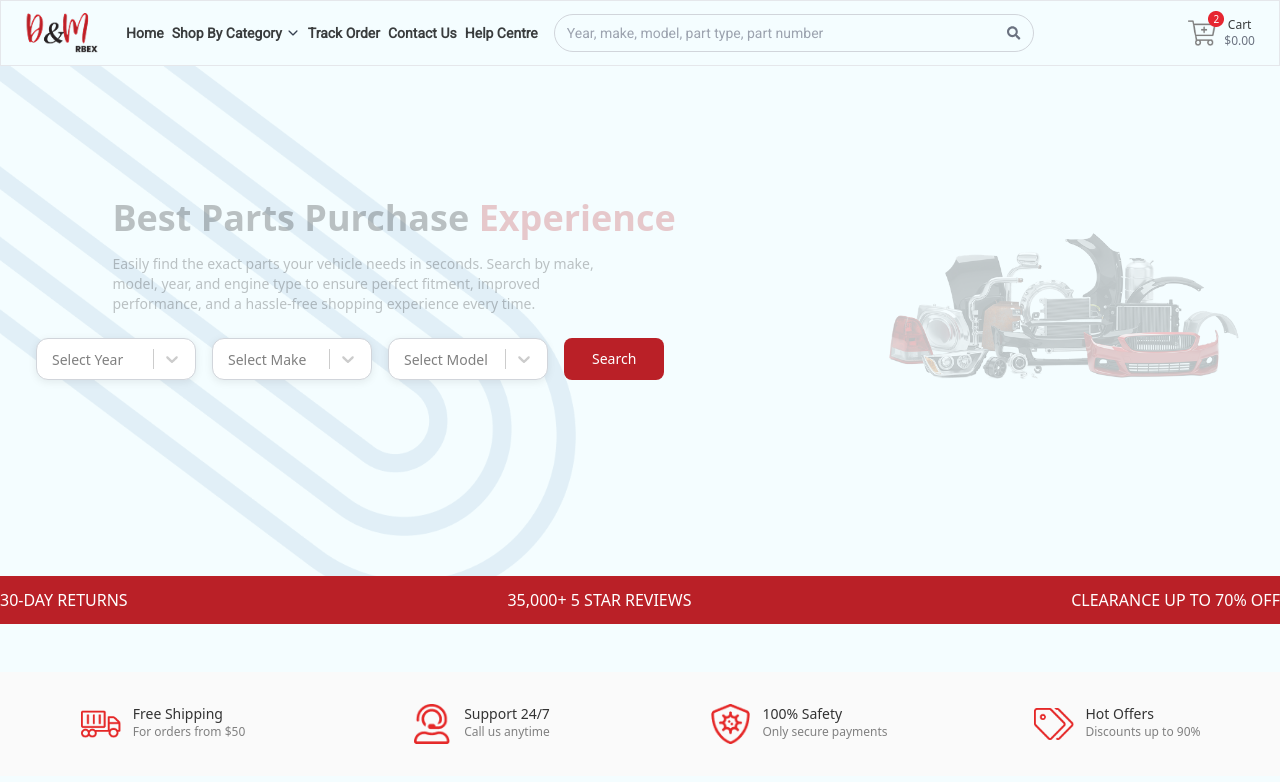
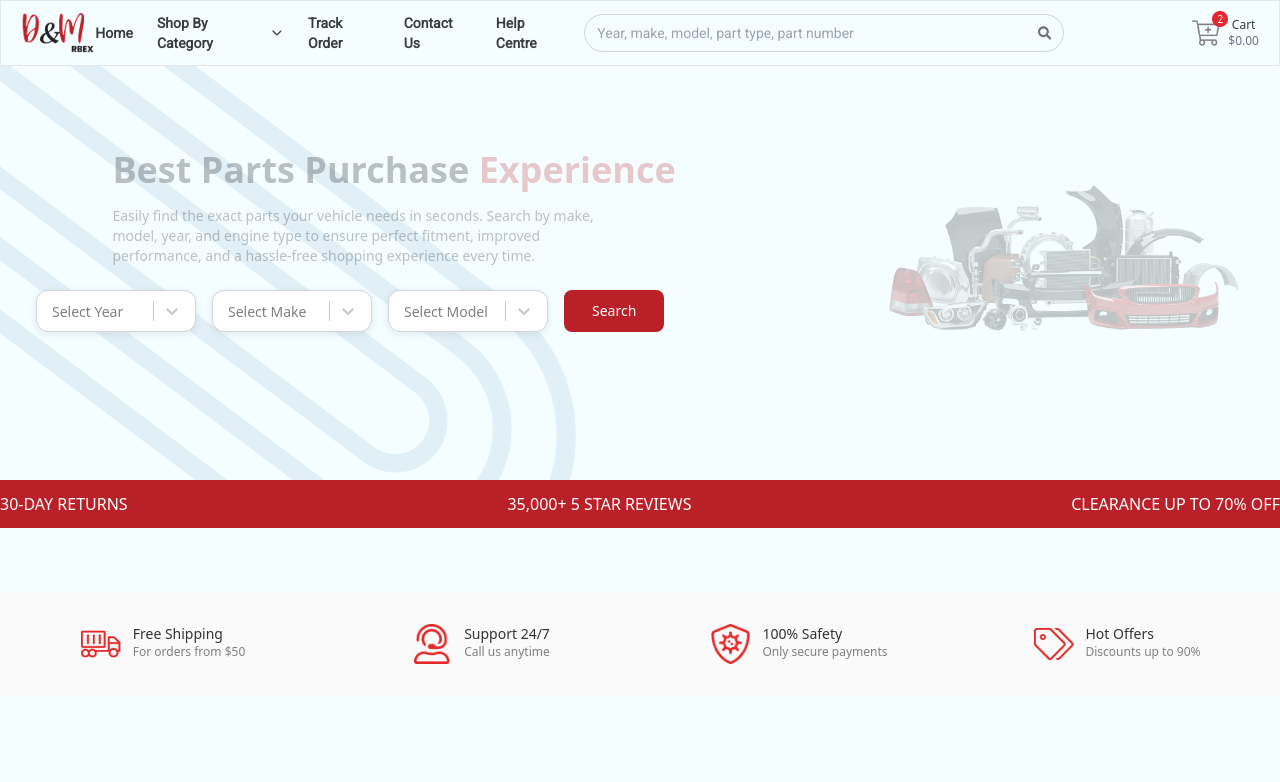
Before and after one commit to Next-Bridge-System/rbex-frontend-design, a React (Vite) app: page / in a window 1280 px wide. Shown: the top 782 px of the page. Built offline with nearby package versions, Linux system fonts and the light colour scheme.

Commit message:
Responsive

```diff
--- a/src/components/Footer.jsx
+++ b/src/components/Footer.jsx
@@ -3,9 +3,9 @@ import { useNavigate } from 'react-router-dom';
 const Footer = () => {
   const navigate = useNavigate();
   return (
-    <div className="bg-[#1B1A1A]">
-      <footer className="text-white px-4 py-7 border-b flex justify-center">
-        <div className="w-full max-w-[1200px] grid grid-cols-1 sm:grid-cols-2 lg:grid-cols-3 gap-10">
+    <div className="bg-[#1B1A1A] max-w-[1440px] mx-auto ">
+<footer className="text-white px-4 py-7 border-b w-full">
+  <div className="w-full max-w-[1200px] mx-auto grid grid-cols-1 sm:grid-cols-2 lg:grid-cols-3 gap-10">
           {/* Logo + Contact */}
           <div className="flex flex-col gap-4 ">
             <img
@@ -19,7 +19,7 @@ const Footer = () => {
             />
             <div className="flex items-center gap-2 text-sm text-[#BBBBBB]">
               <img src="/assets/location.png" alt="Location" />
-              <span>Los Angeles,CA 90210</span>
+              <span>Los Angeles, CA 90210</span>
             </div>
             <div className="flex items-center gap-2 text-sm text-[#BBBBBB]">
               <img src="/assets/phone.png" alt="Phone" />
--- a/src/components/Navbar.jsx
+++ b/src/components/Navbar.jsx
@@ -10,12 +10,12 @@ const Navbar = () => {
   const navigate = useNavigate();
 
   return (
-    <nav className="bg-navbar  shadow-md py-3 border text-navText">
-      <div className="  ">
+    <nav className="bg-navbar   shadow-md py-3 border text-navText">
+      <div className="px-5  ">
         {/* Main Navbar Content */}
-         <div className="max-w-7xl mx-auto px-6 flex justify-between items-center">
+         <div className="max-w-7xl mx-auto  flex justify-between items-center">
           {/* Logo and Mobile Menu Button */}
-          <div className="flex items-center gap-4">
+          <div className="flex items-center gap-6 ">
             <img src="/assets/logo 6.png" alt="Logo" className="h-10 md:h-10 w-auto" />
             <button
               className="lg:hidden text-xl text-navText"
@@ -28,7 +28,7 @@ const Navbar = () => {
           {/* Desktop Menu and Search */}
           <div className="hidden lg:flex  items-center gap-13 justify-between  mr-32">
             {/* Desktop Navigation */}
-            <ul className="flex gap-2 font-semibold font-roboto text-[#393C3D]   text-sm items-center">
+            <ul className="flex gap-6  font-semibold font-roboto text-[#393C3D]   text-sm items-center">
               <li className="cursor-pointer  hover:text-strip" onClick={() => navigate('/')}>
                 Home
               </li>
--- a/src/pages/Landing.jsx
+++ b/src/pages/Landing.jsx
@@ -11,6 +11,7 @@ import Items from '../sections/landing/Items'
 import LatestArticle from '../sections/landing/latestArticle'
 import Testimonials from '../sections/landing/Testimonials'
 import Footer from '../components/Footer'
+import DiscountBanner from '../sections/landing/DiscountBanner';
 
 
 
@@ -24,6 +25,8 @@ const Landing = () => {
       <AnimatedSection ><Categories /></AnimatedSection>
       <AnimatedSection ><EngineDrivetrainSection /></AnimatedSection>
       <AnimatedSection ><Products /></AnimatedSection>
+      <AnimatedSection ><DiscountBanner /></AnimatedSection>
+
       <AnimatedSection ><PopularCategory /></AnimatedSection>
       <AnimatedSection ><PromoBanners /></AnimatedSection>
       <AnimatedSection ><Items /></AnimatedSection>
--- a/src/sections/landing/DiscountBanner.jsx
+++ b/src/sections/landing/DiscountBanner.jsx
@@ -1,44 +1,8 @@
-// import React from 'react';
-
-// const DiscountBanner = () => {
-//   return (
-//     <div className="relative w-full h-[200px]  mt-16 mb-10">
-//   {/* Background Image */}
-//   <img
-//     src="src/assets/section.png"
-//     alt="Background"
-//     className="absolute top-10 left-0  w-full h-full object-cover z-0"
-//   />
-
-//   {/* Gradient Overlay */}
-//   <img
-//     src="src/assets/gradient.png"
-//     alt="Gradient Overlay"
-//     className="absolute left-0 top-10 w-full h-full object-cover z-10"
-//   />
-
-//   {/* Text Content */}
-//   {/* Text Content */}
-//   <div className="absolute z-20 left-10 top-1/2 transform -translate-y-1/2 text-white max-w-md">
-//    <h2 className="text-3xl mt-16 font-bold mb-2">Get 22% off</h2>
-//     <p className="text-sm text-white opacity-70">
-//     This discount is not valid in conjunction with other offers.
-//     </p>
-//      </div>
-
-//   {/* Disk Plate Image */}
-//   <img src="src/assets/discount.png" alt="Disc Plate"
-//    className="absolute h-[300px] sm:h-[200px] md:h-[300px] z-20 object-contain" />
-// </div>
-
-//   );
-// };
-
-// export default DiscountBanner;
-
 const DiscountBanner = () => {
   return (
-    <div className="relative w-full  mx-auto h-[90px] sm:h-[150px] md:h-[200px] lg:h-[200px] mt-36   ">
+
+
+<div className="relative w-full max-w-[1440px] mx-auto h-[90px] sm:h-[150px] md:h-[200px] lg:h-[190px] mt-36">
 
       {/* Background Image */}
       <img
@@ -55,8 +19,8 @@ const DiscountBanner = () => {
       />
 
       {/* Text Content */}
-     <div className="absolute inset-0 z-20 flex items-center justify-between px-4 sm:px-10">
-  <div className="w-full max-w-8xl mx-auto flex items-center justify-between">
+     <div className="absolute  inset-0 z-20 flex items-center justify-between px-4 sm:px-20">
+     <div className="w-full max-w-8xl mx-auto flex items-center justify-between">
     {/* Left Text */}
     <div className="max-w-[230px] lg:max-w-[540px] lg:ml-9 sm:max-w-md">
       <h2 className="text-base sm:text-xl text-white md:text-3xl lg:text-3xl font-bold mb-2">
@@ -78,6 +42,7 @@ const DiscountBanner = () => {
 
 
     </div>
+
   );
 };
 
--- a/src/sections/landing/Hero.jsx
+++ b/src/sections/landing/Hero.jsx
@@ -146,7 +146,7 @@ const Hero = () => {
   return (
 
 
-    <section className="relative  bg-[#F4FDFF] py-12 overflow-hidden">
+    <section className="relative  bg-[#F4FDFF] mb-16  overflow-hidden">
       {/* Layered Background Vectors */}
       <img
         src="/assets/bg1.png"
@@ -163,11 +163,11 @@ const Hero = () => {
         alt="bg3"
         className="absolute top-0 left-0 w-[50%] lg:w-[35%] opacity-10 z-0 pointer-events-none"
       />
-      <div className="max-w-7xl mx-auto flex flex-col-reverse lg:flex-row items-center justify-center ">
+      <div className="max-w-7xl  mx-auto flex flex-col-reverse lg:flex-row items-center justify-center ">
 
 
         {/* Left Content */}
-        <div className="w-full lg:w-1/1 mx-auto lg:ml-9  text-center lg:text-left">
+        <div className="w-full lg:w-1/1  mx-auto lg:ml-9  text-center lg:text-left">
           {/* Slider Text Block */}
           <AnimatePresence mode="wait">
             <motion.div
@@ -229,7 +229,7 @@ const Hero = () => {
       </div>
 
       {/* Filter Strip */}
-      <div className="mt-28 relative z-10">
+      <div className="mt-16 relative z-10">
         <FilterStrip />
       </div>
     </section>
--- a/src/sections/landing/PopularCategory.jsx
+++ b/src/sections/landing/PopularCategory.jsx
@@ -86,7 +86,7 @@ const PopularCategory = () => {
   const containerWidth = products.length * itemWidth;
 
   return (
-<section className="text-gray-800  max-w-7xl mx-auto mt-10">
+<section className="text-gray-800   max-w-7xl mx-auto mt-32">
       {/* Top Heading */}
       <div className=" flex container justify-between px-4 items-center">
         {/* Heading */}
--- a/src/sections/landing/Products.jsx
+++ b/src/sections/landing/Products.jsx
@@ -188,10 +188,11 @@ const PopularCategory = () => {
           })}
         </div>
       </div>
-      <div className="mt-10 sm:px-6 lg:px-0">
-                <DiscountBanner />
+      <div className="mt-10  sm:px-6 px-2  lg:px-0">
+
             </div>
     </section>
+
   );
 };
 
```
